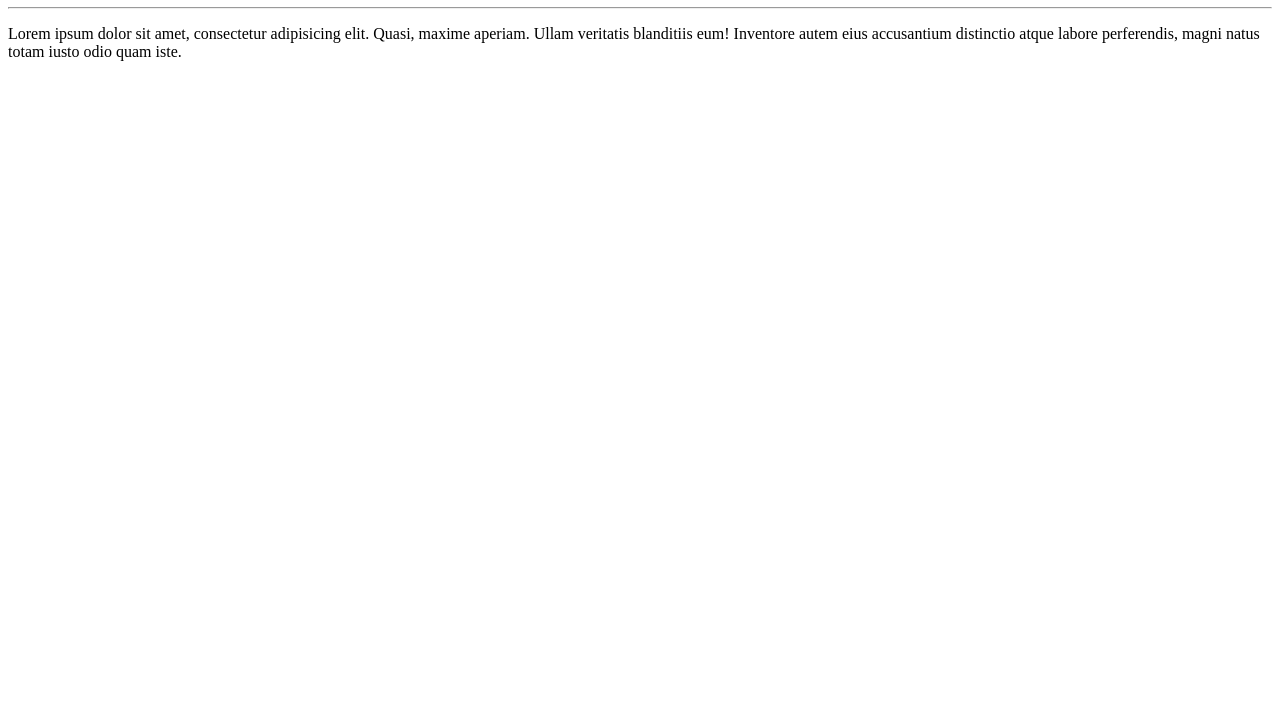
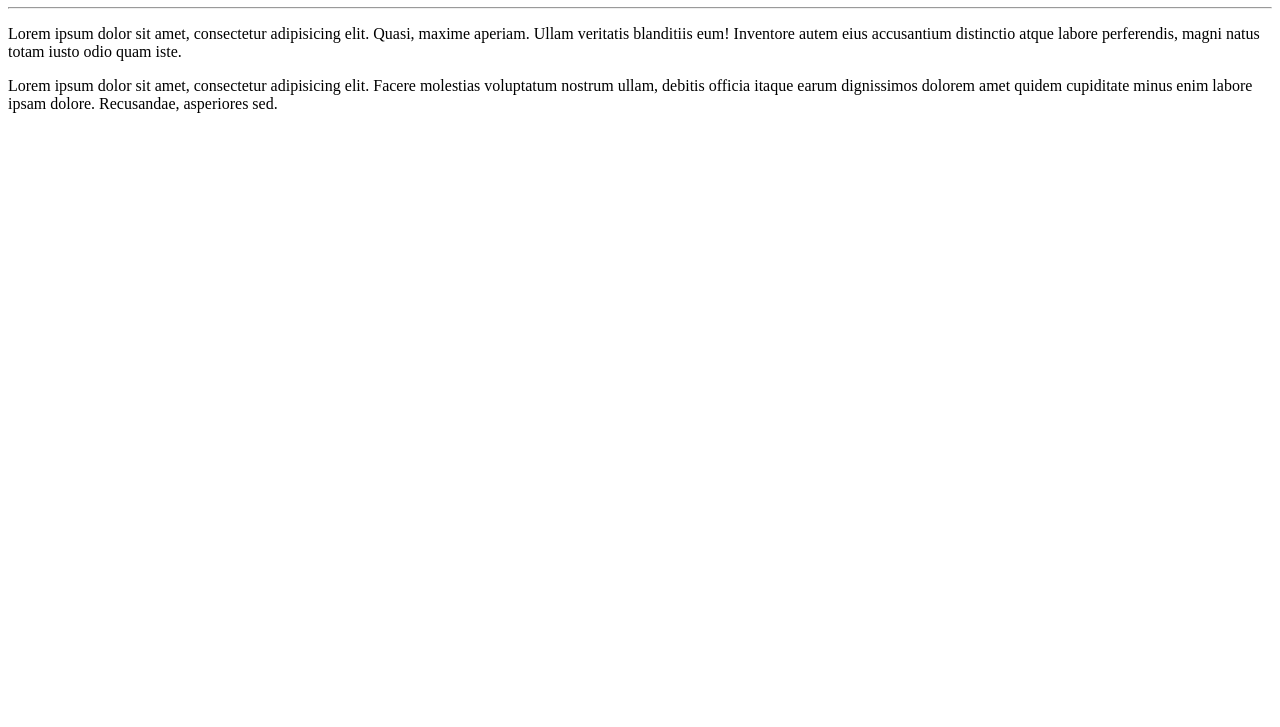
Before and after one commit to andergabrielsantos/Ola-mundo, a plain HTML site: page site-exemplo/index.html in a window 1280 px wide. Shown: the part 73-800 px from the top of the page. Drawn offline with Linux system fonts and the light colour scheme.

Commit message:
Adcionei um paragrafo

```diff
--- a/site-exemplo/index.html
+++ b/site-exemplo/index.html
@@ -9,5 +9,6 @@
     <h1>Olá mundo!</h1>
     <hr>
     <p>Lorem ipsum dolor sit amet, consectetur adipisicing elit. Quasi, maxime aperiam. Ullam veritatis blanditiis eum! Inventore autem eius accusantium distinctio atque labore perferendis, magni natus totam iusto odio quam iste.</p>
+    <p>Lorem ipsum dolor sit amet, consectetur adipisicing elit. Facere molestias voluptatum nostrum ullam, debitis officia itaque earum dignissimos dolorem amet quidem cupiditate minus enim labore ipsam dolore. Recusandae, asperiores sed.</p>
 </body>
 </html>
```
